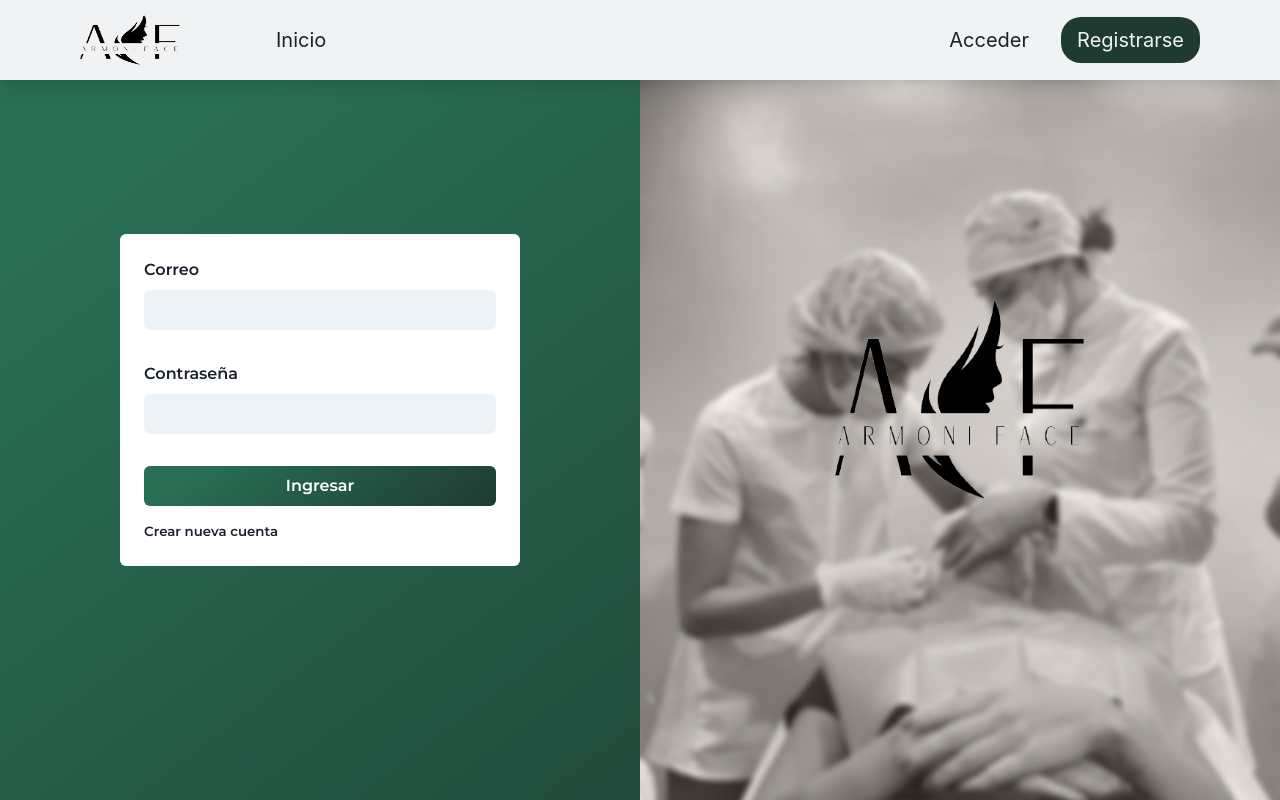
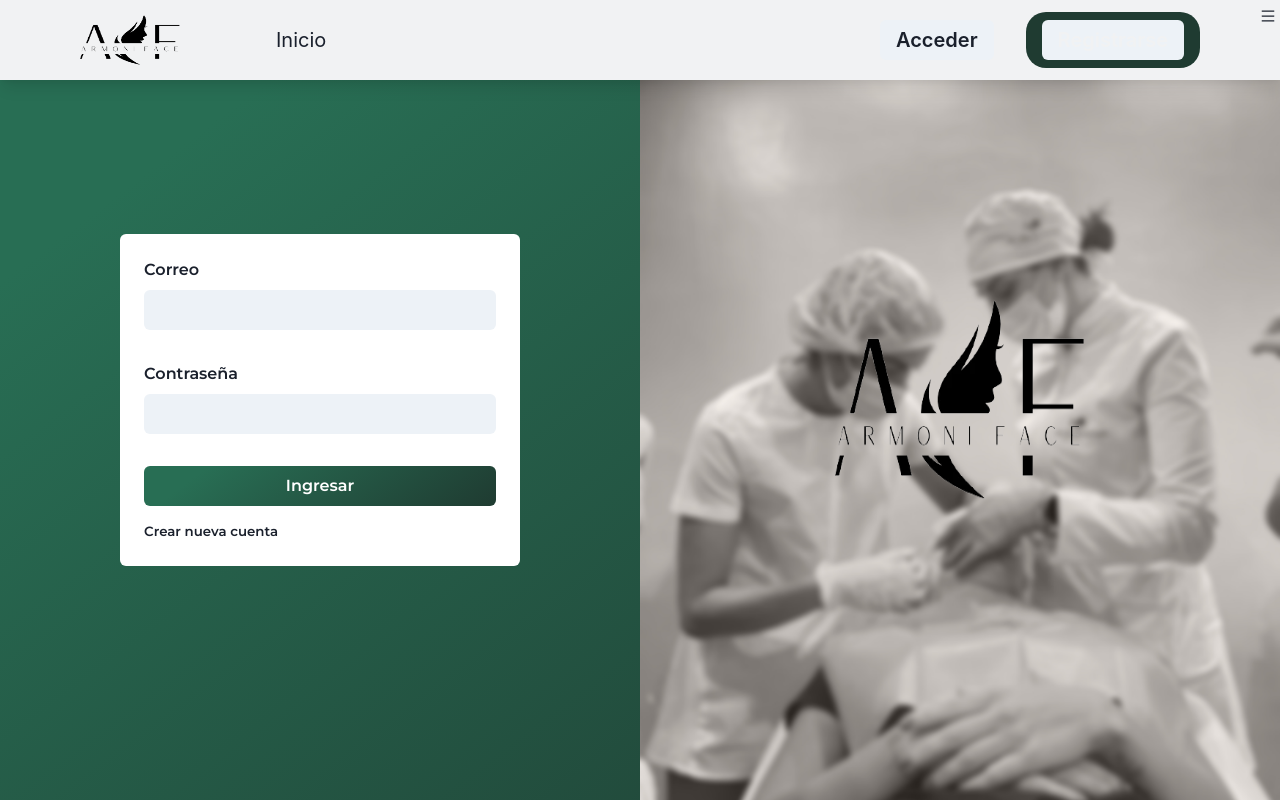
Before and after one commit to LuchoQQ/armoniface, a Next.js app: page /login in a window 1280 px wide. Built offline with nearby package versions, Linux system fonts and the light colour scheme; no server answers.

Commit message:
new sidebar for mobile

```diff
--- a/src/components/NavbarIndex.tsx
+++ b/src/components/NavbarIndex.tsx
@@ -1,28 +1,45 @@
-import { Flex, Text } from "@chakra-ui/react";
-import React from "react";
+import {
+  Box,
+  Button,
+  Flex,
+  Icon,
+  Text,
+  useDisclosure,
+  Divider,
+} from "@chakra-ui/react";
+import { motion } from "framer-motion";
+import { useState } from "react";
 import { useRouter } from "next/router";
-
+import { AiOutlineMenu, AiFillInstagram, AiFillMail } from "react-icons/ai";
 import ChakraNextImage from "./ChakraNextImage";
 
 const NavbarIndex: React.FC = () => {
   const router = useRouter();
+  const { getButtonProps, getDisclosureProps, isOpen } = useDisclosure();
+  const [hidden, setHidden] = useState(!isOpen);
+
   return (
     <>
+      {/* Desktop navbar */}
       <Flex
         w="100%"
         h="80px"
-                display={{base: "none", md: "flex"}}
+        display={{ base: "none", md: "flex" }}
         bg="#f1f2f3"
         justifyContent="flex-end"
         alignItems="center"
         px="5rem"
         gap="2rem"
         boxShadow="lg"
-                position='fixed'
+        position="fixed"
         zIndex={100}
       >
-                <ChakraNextImage src="/assets/logo.webp" h="50px"
-                    w="100px" alt="logo" />
+        <ChakraNextImage
+          src="/assets/logo.webp"
+          h="50px"
+          w="100px"
+          alt="logo"
+        />
         <Text
           fontSize="xl"
           mr="auto"
@@ -33,14 +50,14 @@ const NavbarIndex: React.FC = () => {
         >
           Inicio
         </Text>
-                <Text
+        <Button
           fontSize="xl"
           onClick={() => {
             router.push("/login");
           }}
         >
           Acceder
-                </Text>
+        </Button>
         <Flex
           px="1rem"
           py=".5rem"
@@ -50,11 +67,73 @@ const NavbarIndex: React.FC = () => {
             router.push("/register");
           }}
         >
-                    <Text fontSize="xl" color="#f1f2f3">
+          <Button fontSize="xl" color="#f1f2f3">
             Registrarse
-                    </Text>
+          </Button>
         </Flex>
       </Flex>
+
+      {/* Mobile navbar */}
+      <Box position="relative">
+        <Icon
+          as={AiOutlineMenu}
+          {...getButtonProps()}
+          position="absolute"
+          top="2"
+          right="1"
+          zIndex="100"
+        />
+        <motion.div
+          {...getDisclosureProps()}
+          hidden={hidden}
+          initial={false}
+          onAnimationStart={() => setHidden(false)}
+          onAnimationComplete={() => setHidden(!isOpen)}
+          animate={{ width: isOpen ? 300 : 0 }}
+          style={{
+            //   background: 'red',
+            backdropFilter: "blur(10px)",
+            overflow: "hidden",
+            whiteSpace: "nowrap",
+            position: "absolute",
+            right: "0",
+            height: "100vh",
+            top: "0",
+          }}
+        >
+          <Flex direction="column" mt="10" gap="3rem">
+            <Flex direction="column" gap="2rem">
+              <Box fontFamily="tertiary" alignSelf="flex-start" fontSize="md">
+                Inicio
+              </Box>
+              <Box fontFamily="tertiary" alignSelf="flex-start" fontSize="md">
+                Sobre nosotros
+              </Box>
+
+              <Box fontFamily="tertiary" alignSelf="flex-start" fontSize="md">
+                Galería
+              </Box>
+              <Box fontFamily="tertiary" alignSelf="flex-start" fontSize="md">
+                Contáctanos
+              </Box>
+            </Flex>
+            <Divider />
+            <Flex flexDirection="column" gap="1rem">
+              <Button fontFamily="tertiary" colorScheme="green">
+                Acceder
+              </Button>
+              <Button fontFamily="tertiary" colorScheme="green">
+                Registrarse
+              </Button>
+            </Flex>
+            <Divider />
+            <Flex gap="2rem" justify="center">
+              <Icon fill="#black" fontSize="3xl" as={AiFillInstagram}></Icon>
+              <Icon fill="#black" fontSize="3xl" as={AiFillMail}></Icon>
+            </Flex>
+          </Flex>
+        </motion.div>
+      </Box>
     </>
   );
 };
```
Lines whose indentation alone changed are shown as unchanged.
